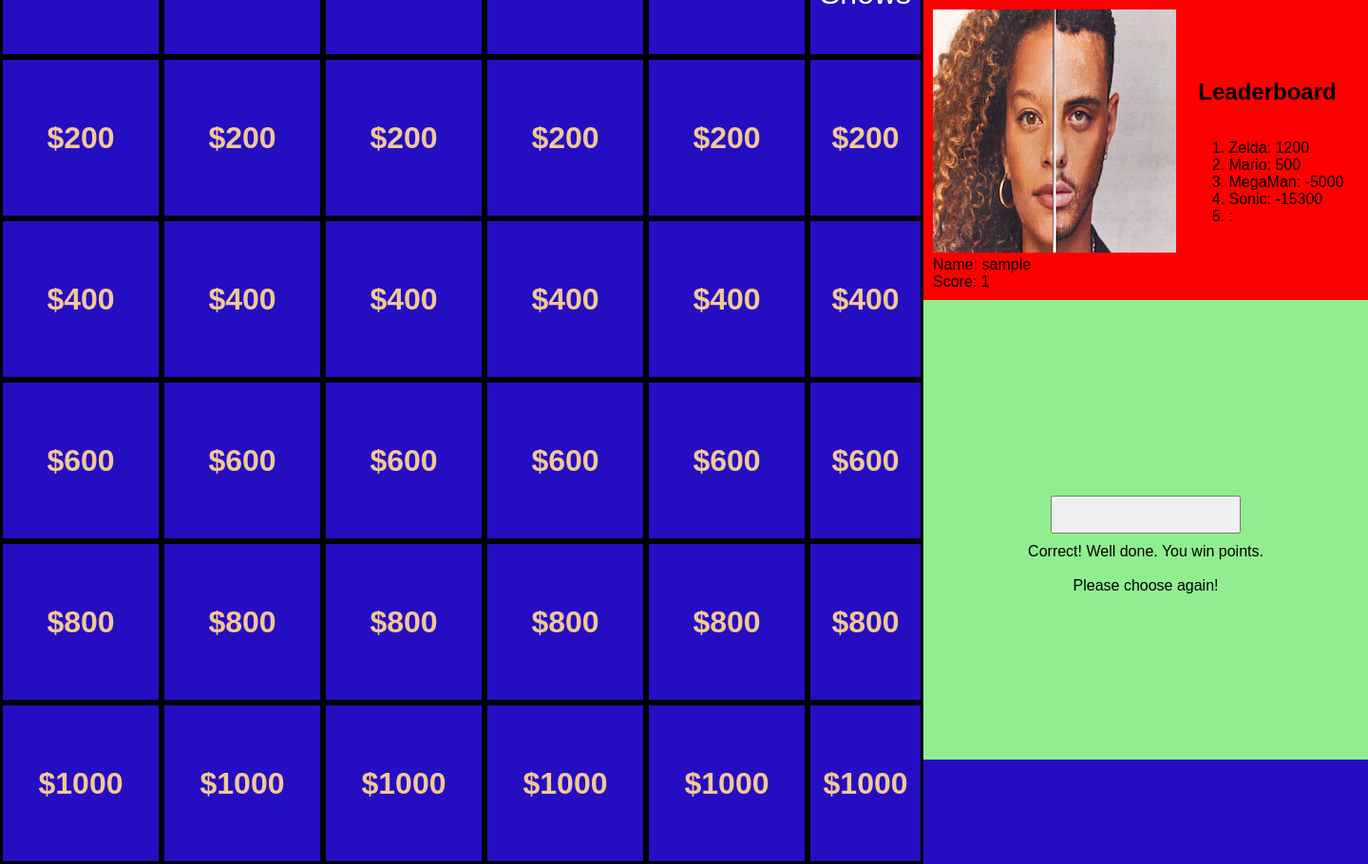
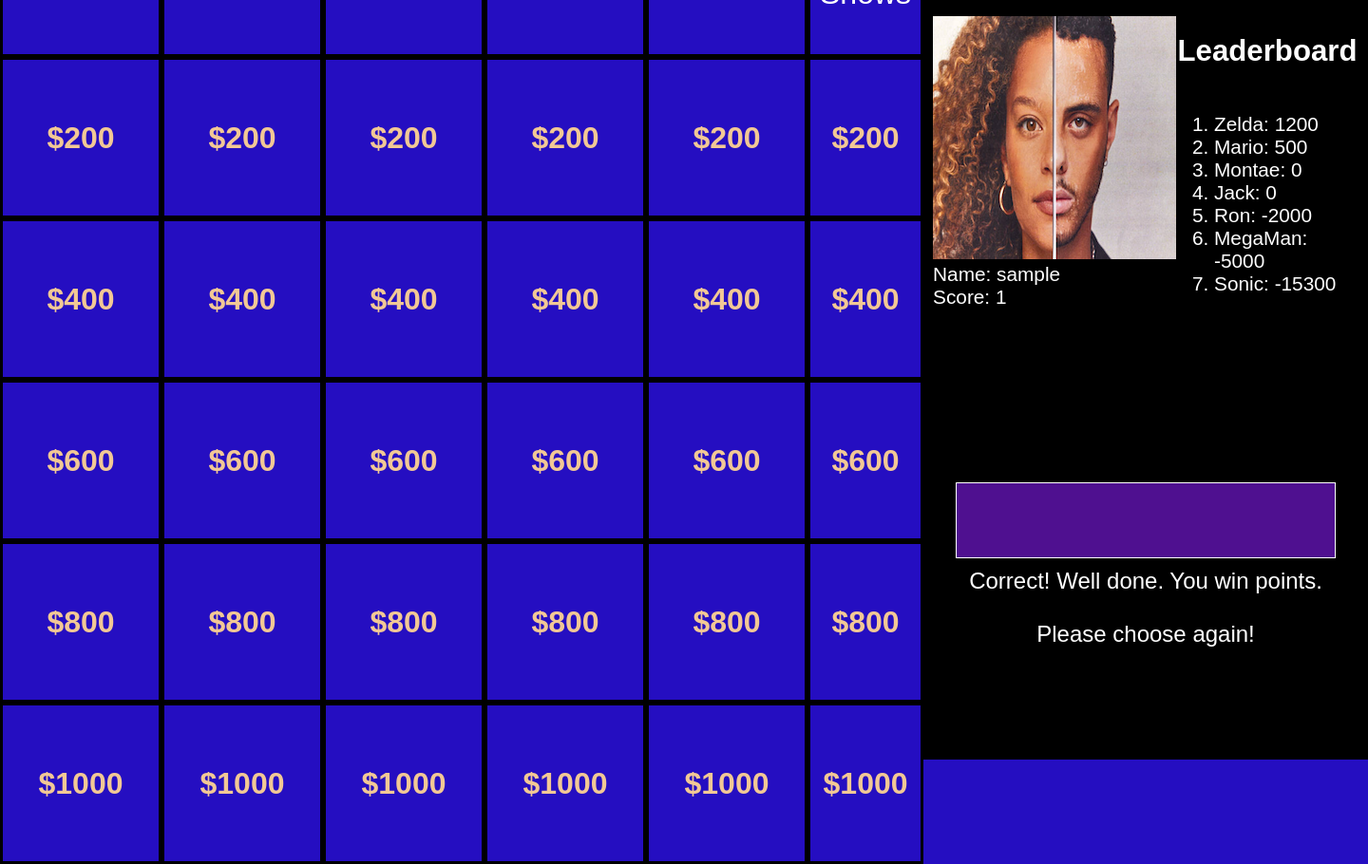
Before and after one commit to indiajacksonphd/Web_Progamming, a PHP site: page /index.php?category=&point=&result=correct&correctAnswer= in a window 1440 px wide. Shown: the whole page at 95% size. Run offline with PHP 8.4, Linux system fonts and the light colour scheme; the visitor is signed in with stand-in values (Sample User, id 1); data that the repository does not hold is empty.

Commit message:
Add files via upload

```diff
--- a/answer.php
+++ b/answer.php
@@ -25,15 +25,12 @@
     // Display the result
     if ($isCorrect) {
       $result = 'correct';
-      //echo '<div class="result correct">Correct! Well done.</div>';
       addPoints($point);
       $username = getName();
       $newScore = getScore();
       updateScore($username, $newScore);
     } else {
-      $result = 'incorrect';
-      //echo '<div class="result incorrect">Incorrect! The correct answer is ' . $correctAnswer . '.</div>';
-      subtractPoints($point);
+      $result = 'incorrect';subtractPoints($point);
       $username = getName();
       $newScore = getScore();
       updateScore($username, $newScore);
@@ -46,7 +43,6 @@
     $username = getName();
     $newScore = getScore();
     updateScore($username, $newScore);
-
     ?>
     <div class="back-link">
       <a href="index.php">Back to Game</a>
--- a/index-content.php
+++ b/index-content.php
@@ -8,12 +8,12 @@
 <?php
 // Include the score_keeper.php file
 require_once 'score_keeper.php';
-//require_once 'login.php'
 
 // Get the current score
 $score = getScore();
 $getName = getName();
 ?>
+
 <div class="container">
 
     <div class="grid-container">
@@ -29,6 +29,7 @@ $getName = getName();
       <div class="question-point">
         <a href="question.php?category=Movies&point=200&return_to=index.php">$200</a>
       </div>
+
       <div class="question-point">
         <a href="question.php?category=Sports&point=200&return_to=index.php">$200</a>
       </div>
--- a/index.php
+++ b/index.php
@@ -5,8 +5,9 @@
   <link rel="stylesheet" type="text/css" href="style.css?v=<?php echo time(); ?>">
 </head>
 <body>
+
   <div class="container_1">
-    <!--<h1>Jeopardy Game</h1>-->
+
 
     <div class="left-div">
       <?php include 'index-content.php'; ?>
@@ -40,50 +41,23 @@
       <div class = "right-bottom">
         <?php
           // Check if the category and point parameters are present in the URL
-          // && isset($_GET['question']) && isset($_GET['choices']) && isset($_GET['answer'])
           if (isset($_GET['category']) && isset($_GET['point'])) {
             $category = $_GET['category'];
             $point = $_GET['point'];
             $question = $_GET['question'];
             $choicesString = $_GET['choices'];
+
             // Convert the choices string back to an array
             $choices = explode('|', $choicesString);
-
-          // $choices = $_GET['choices'];
             $correctAnswer = $_GET['answer'];
 
-            // Use the category and point values to display the information
-            //echo "Category: " . $category . "<p>";
-            //echo "Point: " . $point . "<p>";
             echo $question . "<p>";
-            //echo "Answer: " . $answer . "<p>";
-
-            // Iterate over the choices and generate buttons
-            //foreach ($choices as $choice) {
-              //echo '<div class="choice">';
-              //echo '<button>' . $choice . '</button>';
-              //echo '</div>';
-            //}
-
-
-            //echo "Choices: " . $choices . "<br>";
-            //echo "A: " . $choices . "<br>";
-
-            // You can perform further operations based on the category and point values
-            // For example, you can retrieve the question and choices associated with the given category and point
-            // and display them on the page
-            // $question = $questions[$category][$point]['question'];
-            // $choices = $questions[$category][$point]['choices'];
-            // $answer = $questions[$category][$point]['answer'];
-
-
           } else {
             echo "Choose a Category!";
           }
         ?>
 
-<div class="choices-container" <?php if ($isFormSubmitted) echo 'style="display: none;"'; ?>>
-          <!--<form action="index.php" method="POST">-->
+        <div class="choices-container" >
           <form action="answer.php" method="POST">
             <?php foreach ($choices as $choice) : ?>
               <div class="choice">
@@ -98,69 +72,20 @@
         </div>
 
         <?php
-        //if ($_SERVER['REQUEST_METHOD'] === 'POST') {
-          //<div class="choices-container" style="display: none;"></div>
-        //}
-          //// Check if the form has been submitted
-          //if (isset($_POST['selected_answer'], $_POST['category'], $_POST['point'])) {
-            //// Retrieve the selected answer, category, and point
-            //$selectedAnswer = $_POST['selected_answer'];
-            //$category = $_POST['category'];
-            //$point = $_POST['point'];
-
-            //echo "Selectd Answer: " . $selectedAnswer . "<p>";
-
-            //// Retrieve the correct answer for the given category and point
-            ////$correctAnswer = $questions[$category][$point]['answer'];
-
-            //// Compare the selected answer with the correct answer
-            //$isCorrect = ($selectedAnswer === $correctAnswer);
-
-            //if ($isCorrect) {
-              //echo 'Correct!';
-            //} else {
-              //echo 'Incorrect!';
-            //}
-          //}
-        //}
-            //// Redirect the user to answer.php with the selected answer and relevant parameters
-            //$redirectUrl = 'answer.php?category=' . urlencode($category) . '&point=' . urlencode($point) . '&question=' . urlencode($question) . '&selectedAnswer=' . urlencode($selectedAnswer);
-            //header('Location: ' . $redirectUrl);
-            //exit;
-          //}
-
           if (isset($_GET['category'], $_GET['point'], $_GET['result'], $_GET['correctAnswer'])) {
             $category = $_GET['category'];
             $point = $_GET['point'];
             $result = $_GET['result'];
             $correctAnswer = $_GET['correctAnswer'];
-            // Use the retrieved values as needed
-            // ...
-
-            //echo "Result: " . $result . "<p>";
 
             if ($result == 'correct') {
 
               echo '<div class="result correct">Correct! Well done. You win ' . $point . ' points.</div><br> Please choose again!';
-              //addPoints($point);
             } else if ($result == 'incorrect'){
-              //$result = 'incorrect';
               echo '<div class="result incorrect">Incorrect! The correct answer is ' . $correctAnswer . ' You lose ' . $point . ' points.</div><br> Please choose again!';
-              //subtractPoints($point);
             }
           }
-
-
         ?>
-
-      <?php //include 'question.php'; ?>
-
-   <!--   <div class="question-container">
-  <div class="question"><?php //echo $question; ?></div>
-</div>-->
-
-
-
       </div>
     </div>
   </div>
--- a/login.php
+++ b/login.php
@@ -21,11 +21,6 @@ India Jackson, Kikiyin Ajibade, Natania Tedla and Asma Syeda
             <a href="register.php">Click here to register</a>
         </fieldset>
     </form>
-
-
-    <!--<div class="register-link">
-
-  </div>-->
 </div>
 
 </body>
--- a/players.txt
+++ b/players.txt
@@ -2,3 +2,13 @@ Zelda, 1200
 Mario, 500
 Sonic, -15300
 MegaMan, -5000
+Montae, 0
+Ron, -2000
+Jack, 0
+Jack, 0
+Jack, 0
+Jack, 0
+Jack, 0
+Jack, 0
+Jack, 0
+Jack, 0
--- a/register_login.css
+++ b/register_login.css
@@ -4,9 +4,6 @@ html, body {
     display: flex;
     justify-content: center;
     align-items: center;
-    /*background-color:#250EC1;*/
-
-
   }
   body{
     background-image: url('bg-clue-d.png');
--- a/style.css
+++ b/style.css
@@ -8,13 +8,12 @@ html, body {
 
 .container_1 {
   display: flex;
-  /*flex-direction: column;*/
   height: 100%;
 }
 
 .left-div {
   flex: 3;
-  background-color: lightblue;
+  background-color: black;
   display: flex;
   align-items: center;
   justify-content: center;
@@ -33,15 +32,21 @@ html, body {
   padding: 10px;
   flex: 1.5;
   display: flex;
-  /*flex-direction: column;*/
   align-items: center;
+  color: white;
+  background-color: black;
+
 }
 .name_score{
   flex: 1;
   display: flex;
   align-items: center; /* Center content vertically */
   justify-content: center; /* Center content horizontally */
+  font-size: 2em;
+}
 
+.score{
+  font-size: 1.3em;
 }
 
 .leaderboard{
@@ -50,6 +55,7 @@ html, body {
   justify-content: center; /* Center content horizontally */
   display: flex;
   flex-direction: column;
+  font-size: 1.3em;
 }
 
 .right-bottom{
@@ -59,22 +65,13 @@ html, body {
   align-items: center;
   justify-content: center;
   flex-direction: column;
-}
-/*
-.container {
-  max-width: 1000px;
-  margin: 0 auto;
-  padding: 20px;
-  flex-grow: 1;
-  display: flex;
-  justify-content: space-between;
+  font-size: 1.5em;
+  text-align: center;
+  font-family: 'Adobe Caslon Pro', sans-serif;
+  color: white;
+  background-color: black;
 }
 
-.flex-container {
-  display: flex;
-  justify-content: space-between;
-}
-*/
 h1 {
   text-align: center;
 }
@@ -83,19 +80,8 @@ h1 {
   width: 100%;
   height: 100%;
   display: grid;
-  /*grid-template-columns: repeat(5, minmax(0, 3fr)); /* Adjust the number of columns as needed */
-  /*grid-template-rows: repeat(5, minmax(0, 3fr)); /* Adjust the number of rows as needed */
-
   grid-template-columns: repeat(5, 170px); /* Adjust the width as needed */
   grid-template-rows: repeat(6, 170px); /* Adjust the height as needed */
-  /*grid-gap: 10px;*/
-  /*margin-top: 10px;
-  /*grid-auto-rows: 1fr;
-  grid-auto-columns: 1fr;
-  grid-gap: 10px;
-  margin-top: 30px;
-  grid-auto-rows: 100px; /*minmax(0, 1fr);  /* Add this line to adjust row height *
-  grid-auto-columns: 100px;*/
 }
 .grid-container > div {
   border: 3px solid black; /* Add thick black border */
@@ -103,8 +89,6 @@ h1 {
   align-items: center; /* Center vertically */
   justify-content: center; /* Center horizontally */
   text-align: center; /* Center the text horizontally */
-  /* overflow: hidden; Hide overflowing content *
-  white-space: nowrap; /* Prevent line breaks */
   font-size: 2em;
 
 
@@ -121,7 +105,6 @@ h1 {
 .question-point {
   background-color:#250EC1;
   border: 1px solid #ccc;
-  /*padding: 10px;*/
   text-align: center;
 }
 
@@ -134,7 +117,7 @@ h1 {
 }
 
 .question-point a:hover {
-  background-color: #ccc;
+  background-color: #942959;
 }
 
 .answer-button.hidden {
@@ -148,12 +131,34 @@ h1 {
 }
 
 .choice {
-  width: 200px; /* Adjust the width as needed */
-  height: 40px; /* Adjust the height as needed */
+  width: 400px; /*200px; /* Adjust the width as needed */
+  height: 80px; /*40px; /* Adjust the height as needed */
   margin-bottom: 10px; /* Adjust the spacing between choices */
 }
 
 .choice button {
   width: 100%;
   height: 100%;
+  background-color: #4F1090;
+  color: #C7C7C7;
+  border: none;
+  font-size: 1em;
+  border: none;
+  border: 1px solid white;
+  box-sizing: border-box;
 }
+
+.choice button:hover {
+  background-color: #942959;
+}
+
+.choice button:disabled:hover {
+  background-color: #4F1090;
+}
+
+.disabled-link{
+  cursor: default;
+  pointer-events: none;
+  text-decoration: none;
+  color: grey;
+}
```
